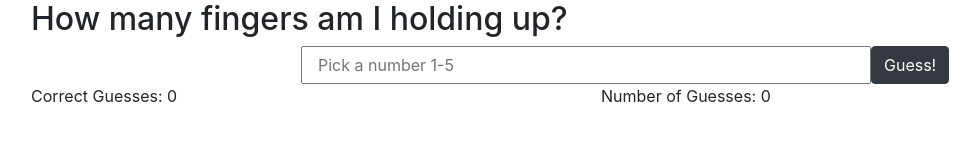
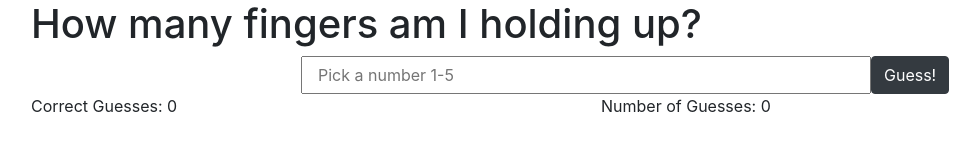
Before and after one commit to KobiBhattacharyya/SI539_Waiver, a plain HTML site: page Fingers/HowManyFingers.html in a window 1280 px wide. Shown: the whole page, without its empty margins (54-1034 px from the left). Drawn offline with nearby package versions, Linux system fonts and the light colour scheme.

Commit message:
Update HowManyFingers.html

```diff
--- a/Fingers/HowManyFingers.html
+++ b/Fingers/HowManyFingers.html
@@ -11,7 +11,7 @@
     <body>
         <div class="container" role="main">
             <div class="row">
-                <h2 class="col-12">How many fingers am I holding up? <span class="d-block d-sm-none">(Mobile Version)</span></h2>
+                <h1 class="col-12">How many fingers am I holding up? <span class="d-block d-sm-none">(Mobile Version)</span></h1>
                 <input class="col-8 col-sm-6 offset-sm-3" id="inputBox" type="text" placeholder="Pick a number 1-5" aria-label="Guess the number of fingers">
                 <button class="btn btn-dark" id="inputEnter" aria-label="Guess">Guess!</button>
                 <span class="col-12 col-sm-6">Correct Guesses: <span id="correctGuesses">0</span></span>
```
